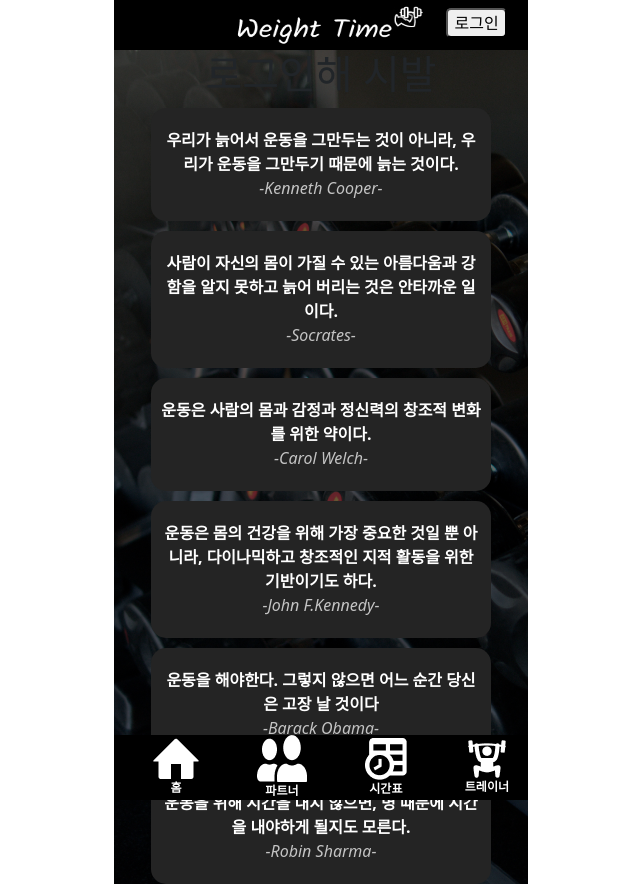
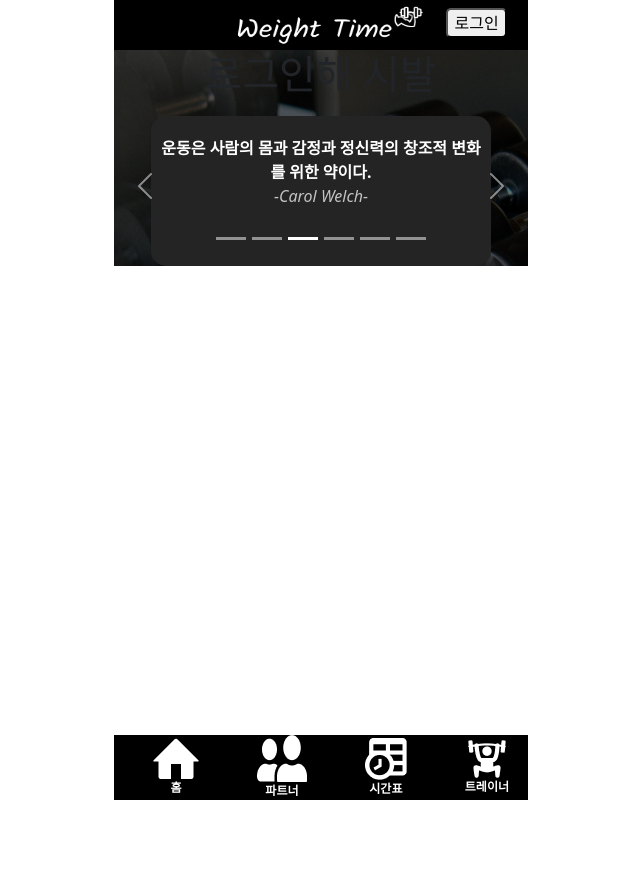
Before and after one commit to weightsforfun/Weight_Time, a React (Create React App) app in the folder weight_time/: page / in a window 1280 px wide. Shown: the whole page, without its empty margins (319-959 px from the left). After the commit the page ends 800 px from the top, so only its background shows below. Built offline with nearby package versions, Linux system fonts and the light colour scheme; no server answers.

Commit message:
famous_saying slide

```diff
--- a/weight_time/src/components/App.js
+++ b/weight_time/src/components/App.js
@@ -1,7 +1,8 @@
 import React from "react";
 import { useState, useEffect } from "react";
-import {auth} from "../firebase";
+import { auth } from "../firebase";
 import AppRouter from "./Router";
+import "bootstrap/dist/css/bootstrap.min.css";
 
 function App() {
   const [init, setInit] = useState(false);
--- a/weight_time/src/routes/Home.js
+++ b/weight_time/src/routes/Home.js
@@ -1,6 +1,9 @@
+import { Carousel } from "react-bootstrap";
 import React from "react";
 import { Link } from "react-router-dom";
 import Navigation from "../components/Navigation";
+
+
 
 
 const Home = ({ isLoggedIn }) => {
@@ -17,39 +20,65 @@ const Home = ({ isLoggedIn }) => {
       <div className="m_nav">
         <Navigation isLoggedIn={isLoggedIn} />
       </div>
+      <div>
+        <Carousel>
+          <Carousel.Item interval={2000}>
             <div className="famous_saying">
               <p><strong>우리가 늙어서 운동을 그만두는 것이 아니라,
                 우리가 운동을 그만두기 때문에 늙는 것이다.</strong><br />
                 <span className="famous_people">-Kenneth Cooper-</span>
               </p>
             </div>
+
+          </Carousel.Item>
+          <Carousel.Item interval={2000}>
             <div className="famous_saying">
               <p><strong>사람이 자신의 몸이 가질 수 있는 아름다움과 강함을 알지 못하고
                 늙어 버리는 것은 안타까운 일이다.</strong><br />
                 <span className="famous_people">-Socrates-</span>
               </p>
             </div>
+
+          </Carousel.Item>
+          <Carousel.Item interval={2000}>
             <div className="famous_saying">
               <p><strong>운동은 사람의 몸과 감정과 정신력의 창조적 변화를 위한 약이다.</strong><br />
                 <span className="famous_people">-Carol Welch-</span>
               </p>
             </div>
+
+          </Carousel.Item>
+          <Carousel.Item interval={2000}>
             <div className="famous_saying">
               <p><strong>운동은 몸의 건강을 위해 가장 중요한 것일 뿐 아니라, 다이나믹하고 창조적인 지적 활동을 위한 기반이기도 하다.</strong><br />
                 <span className="famous_people">-John F.Kennedy-</span>
               </p>
             </div>
+          </Carousel.Item>
+          <Carousel.Item interval={2000}>
             <div className="famous_saying">
               <p><strong>운동을 해야한다. 그렇지 않으면 어느 순간 당신은 고장 날 것이다</strong><br />
                 <span className="famous_people">-Barack Obama-</span>
               </p>
             </div>
+          </Carousel.Item>
+          <Carousel.Item interval={2000}>
             <div className="famous_saying">
               <p><strong>운동을 위해 시간을 내지 않으면, 병 때문에 시간을 내야하게 될지도 모른다.</strong><br />
                 <span className="famous_people">-Robin Sharma-</span>
               </p>
 
             </div>
+          </Carousel.Item>
+        </Carousel>
+      </div>
+
+
+
+
+
+
+
     </div>
 
   );
--- a/weight_time/src/style.css
+++ b/weight_time/src/style.css
@@ -64,6 +64,7 @@
 
 .famous_saying {
     width: 340px;
+    height: 150px;
     margin: auto;
     color: #ffffff;
     background-color: #242424;
```
Also changed, not shown: 1 other file (tests, documents, lock files or other folders). Lines whose indentation alone changed are shown as unchanged.
